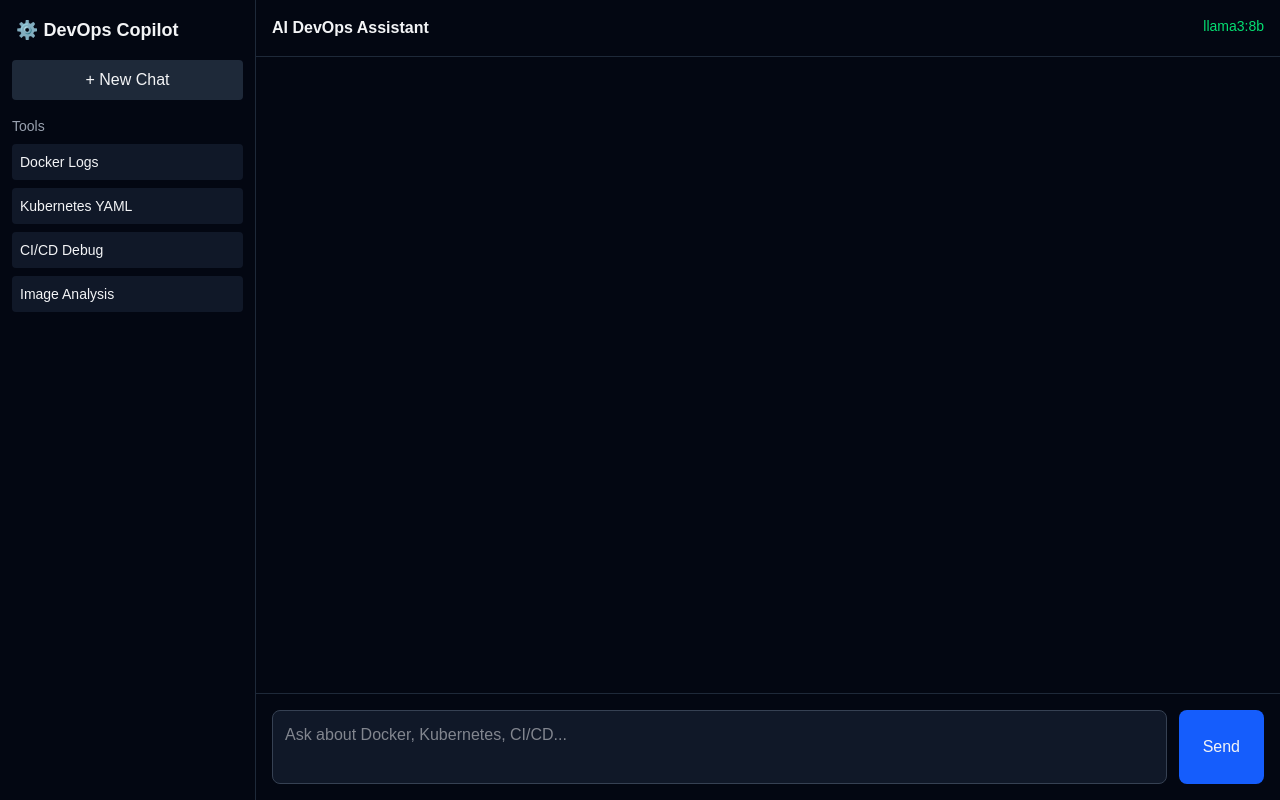
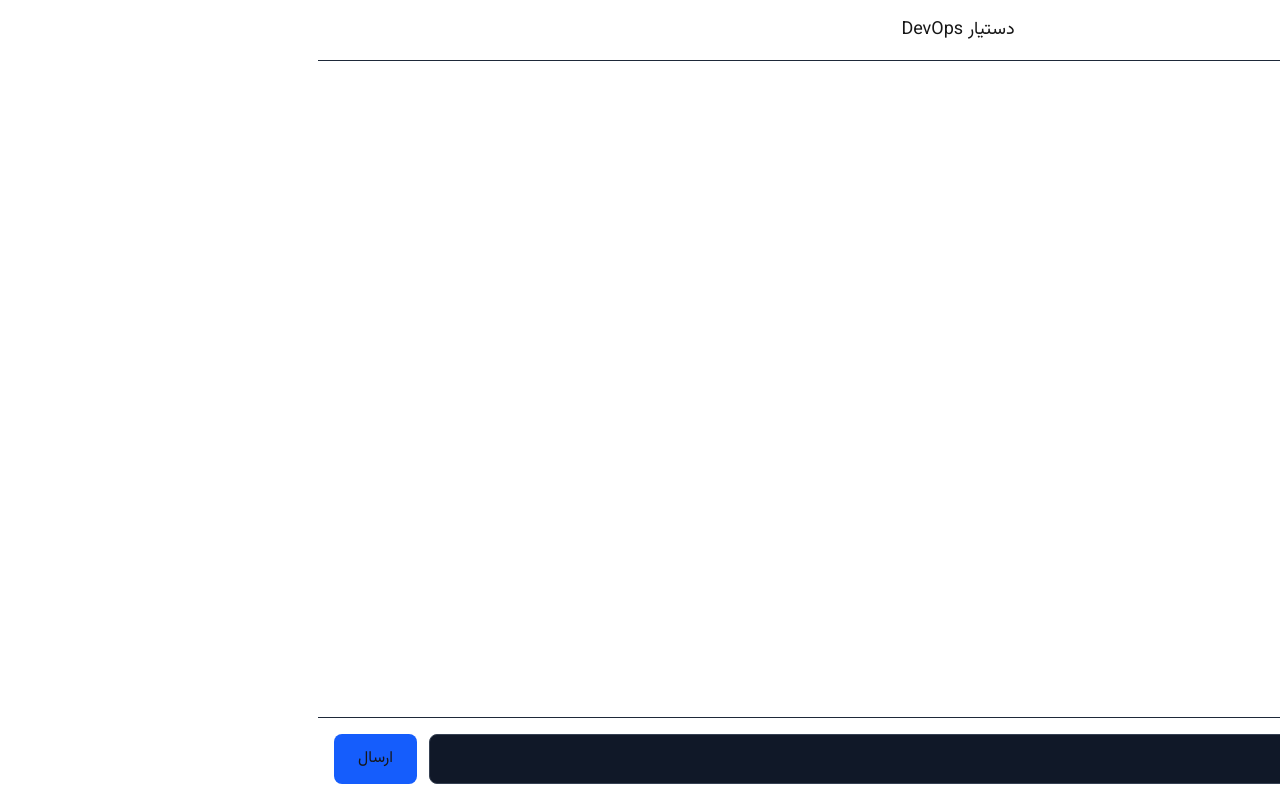
Before and after one commit to hosseins7/hosseinkochike, a Next.js app in the folder frontend/: page / in a window 1280 px wide. Built offline with nearby package versions, Linux system fonts and the light colour scheme.

Commit message:
add persian font and rtl and add markdown + syntax highlight

```diff
--- a/frontend/src/app/layout.tsx
+++ b/frontend/src/app/layout.tsx
@@ -1,33 +1,25 @@
-import type { Metadata } from "next";
-import { Geist, Geist_Mono } from "next/font/google";
-import "./globals.css";
+import "./globals.css"
+import { Vazirmatn } from "next/font/google"
 
-const geistSans = Geist({
-  variable: "--font-geist-sans",
-  subsets: ["latin"],
-});
+const vazir = Vazirmatn({
+  subsets:["arabic"],
+  display:"swap"
+})
 
-const geistMono = Geist_Mono({
-  variable: "--font-geist-mono",
-  subsets: ["latin"],
-});
+export default function RootLayout({children}:{children:React.ReactNode}) {
 
-export const metadata: Metadata = {
-  title: "Create Next App",
-  description: "Generated by create next app",
-};
+  return (
 
-export default function RootLayout({
-  children,
-}: Readonly<{
-  children: React.ReactNode;
-}>) {
-  return (
-    <html
-      lang="en"
-      className={`${geistSans.variable} ${geistMono.variable} h-full antialiased`}
-    >
-      <body className="min-h-full flex flex-col">{children}</body>
+    <html lang="fa" dir="rtl">
+
+      <body className={vazir.className + " bg-[#0f172a] text-white"}>
+
+        {children}
+
+      </body>
+
     </html>
-  );
+
+  )
+
 }
--- a/frontend/src/app/page.tsx
+++ b/frontend/src/app/page.tsx
@@ -1,165 +1,119 @@
 "use client"
 
-import { useState, useEffect, useRef } from "react"
+import { useState,useEffect,useRef } from "react"
 import ReactMarkdown from "react-markdown"
+import remarkGfm from "remark-gfm"
+import { Prism as SyntaxHighlighter } from "react-syntax-highlighter"
+import { oneDark } from "react-syntax-highlighter/dist/esm/styles/prism"
 
-export default function Home() {
+export default function Home(){
 
-  const [messages, setMessages] = useState<any[]>([])
-  const [input, setInput] = useState("")
-  const [loading, setLoading] = useState(false)
+const [messages,setMessages]=useState<any[]>([])
+const [input,setInput]=useState("")
+const [loading,setLoading]=useState(false)
 
-  const bottomRef = useRef<HTMLDivElement>(null)
+const bottomRef=useRef<any>(null)
 
-  useEffect(() => {
-    bottomRef.current?.scrollIntoView({ behavior: "smooth" })
-  }, [messages, loading])
+useEffect(()=>{
+bottomRef.current?.scrollIntoView({behavior:"smooth"})
+},[messages])
 
-  const sendMessage = async () => {
+const send=async()=>{
 
-    if (!input.trim()) return
+if(!input.trim())return
 
-    const userMessage = {
-      role: "user",
-      content: input
-    }
+const user={role:"user",content:input}
 
-    setMessages(prev => [...prev, userMessage])
+setMessages(prev=>[...prev,user])
 setInput("")
 setLoading(true)
 
-    try {
+try{
 
-      const res = await fetch("http://localhost:8000/ask", {
-        method: "POST",
-        headers: {
-          "Content-Type": "application/json"
-        },
-        body: JSON.stringify({
-          prompt: input
-        })
+const res=await fetch("http://localhost:8000/ask",{
+method:"POST",
+headers:{"Content-Type":"application/json"},
+body:JSON.stringify({prompt:input})
 })
 
-      const data = await res.json()
+const data=await res.json()
 
-      const aiMessage = {
-        role: "assistant",
-        content: data.response
-      }
+const ai={role:"assistant",content:data.response}
 
-      setMessages(prev => [...prev, aiMessage])
+setMessages(prev=>[...prev,ai])
 
-    } catch {
+}catch{
 
-      setMessages(prev => [
+setMessages(prev=>[
 ...prev,
-        {
-          role: "assistant",
-          content: "⚠️ Error connecting to backend"
-        }
+{role:"assistant",content:"خطا در اتصال به سرور"}
 ])
+
 }
 
 setLoading(false)
-  }
-
-  const handleKey = (e:any) => {
-
-    if (e.key === "Enter" && !e.shiftKey) {
-      e.preventDefault()
-      sendMessage()
-    }
 
 }
 
-  return (
+return(
 
-    <div className="flex h-screen bg-gray-950 text-gray-100">
+<div className="flex flex-col h-screen">
 
-      {/* SIDEBAR */}
-
-      <div className="w-64 border-r border-gray-800 flex flex-col">
-
-        <div className="p-4 font-bold text-lg">
-          ⚙️ DevOps Copilot
+<div className="border-b border-gray-800 p-4 text-center text-lg">
+دستیار DevOps
 </div>
-
-        <button
-          onClick={()=>setMessages([])}
-          className="mx-3 mb-4 p-2 bg-gray-800 rounded hover:bg-gray-700"
-        >
-          + New Chat
-        </button>
-
-        <div className="px-3 text-sm text-gray-400 mb-2">
-          Tools
-        </div>
-
-        <div className="px-3 space-y-2 text-sm">
-
-          <div className="p-2 rounded bg-gray-900">
-            Docker Logs
-          </div>
-
-          <div className="p-2 rounded bg-gray-900">
-            Kubernetes YAML
-          </div>
-
-          <div className="p-2 rounded bg-gray-900">
-            CI/CD Debug
-          </div>
-
-          <div className="p-2 rounded bg-gray-900">
-            Image Analysis
-          </div>
-
-        </div>
-
-      </div>
-
-      {/* MAIN */}
-
-      <div className="flex flex-col flex-1">
-
-        {/* HEADER */}
-
-        <div className="border-b border-gray-800 p-4 flex justify-between">
-
-          <div className="font-semibold">
-            AI DevOps Assistant
-          </div>
-
-          <div className="text-sm text-green-400">
-            llama3:8b
-          </div>
-
-        </div>
-
-        {/* CHAT */}
 
 <div className="flex-1 overflow-y-auto p-6 space-y-6">
 
-          {messages.map((msg, i) => (
+{messages.map((m,i)=>(
 
-            <div
-              key={i}
-              className={`max-w-3xl ${
-                msg.role === "user"
-                  ? "ml-auto"
-                  : ""
-              }`}
+<div key={i}
+className={
+m.role==="user"
+?"flex justify-start"
+:"flex justify-end"
+}
 >
 
 <div
-                className={`p-4 rounded-xl ${
-                  msg.role === "user"
-                    ? "bg-blue-600 text-white"
-                    : "bg-gray-900 border border-gray-800"
-                }`}
+className={
+m.role==="user"
+?"bg-blue-600 p-4 rounded-xl max-w-xl"
+:"bg-gray-900 border border-gray-800 p-4 rounded-xl max-w-xl"
+}
 >
 
-                <ReactMarkdown>
-                  {msg.content}
+<ReactMarkdown
+remarkPlugins={[remarkGfm]}
+components={{
+code({node,inline,className,children,...props}){
+
+const match=/language-(\w+)/.exec(className||"")
+
+return !inline && match ?(
+
+<SyntaxHighlighter
+style={oneDark}
+language={match[1]}
+PreTag="div"
+>
+{String(children).replace(/\n$/,"")}
+</SyntaxHighlighter>
+
+):(
+
+<code className="bg-black px-1 py-0.5 rounded">
+{children}
+</code>
+
+)
+
+}
+}}
+>
+
+{m.content}
+
 </ReactMarkdown>
 
 </div>
@@ -168,56 +122,39 @@ export default function Home() {
 
 ))}
 
-          {loading && (
+{loading &&(
 
-            <div className="bg-gray-900 border border-gray-800 p-4 rounded-xl w-24">
-
-              <div className="flex gap-1">
-
-                <div className="w-2 h-2 bg-gray-400 rounded-full animate-bounce"/>
-
-                <div className="w-2 h-2 bg-gray-400 rounded-full animate-bounce delay-150"/>
-
-                <div className="w-2 h-2 bg-gray-400 rounded-full animate-bounce delay-300"/>
-
-              </div>
-
+<div className="text-gray-400">
+در حال فکر کردن...
 </div>
 
 )}
 
-          <div ref={bottomRef} />
+<div ref={bottomRef}/>
 
 </div>
 
-        {/* INPUT */}
+<div className="border-t border-gray-800 p-4 flex gap-3">
 
-        <div className="border-t border-gray-800 p-4">
-
-          <div className="flex gap-3">
-
-            <textarea
-              className="flex-1 bg-gray-900 border border-gray-700 rounded-lg p-3 resize-none focus:outline-none"
-              rows={2}
-              placeholder="Ask about Docker, Kubernetes, CI/CD..."
+<input
+className="flex-1 bg-gray-900 border border-gray-700 rounded-lg p-3"
+placeholder="سوال DevOps بپرس..."
 value={input}
 onChange={(e)=>setInput(e.target.value)}
-              onKeyDown={handleKey}
+onKeyDown={(e)=>{if(e.key==="Enter")send()}}
 />
 
 <button
-              onClick={sendMessage}
-              className="px-6 bg-blue-600 rounded-lg hover:bg-blue-500"
+onClick={send}
+className="bg-blue-600 px-6 rounded-lg"
 >
-              Send
+ارسال
 </button>
 
 </div>
 
 </div>
 
-      </div>
+)
 
-    </div>
-  )
 }
```
Also changed, not shown: frontend/package.json (+8 -5 lines). Lines whose indentation alone changed are shown as unchanged.
